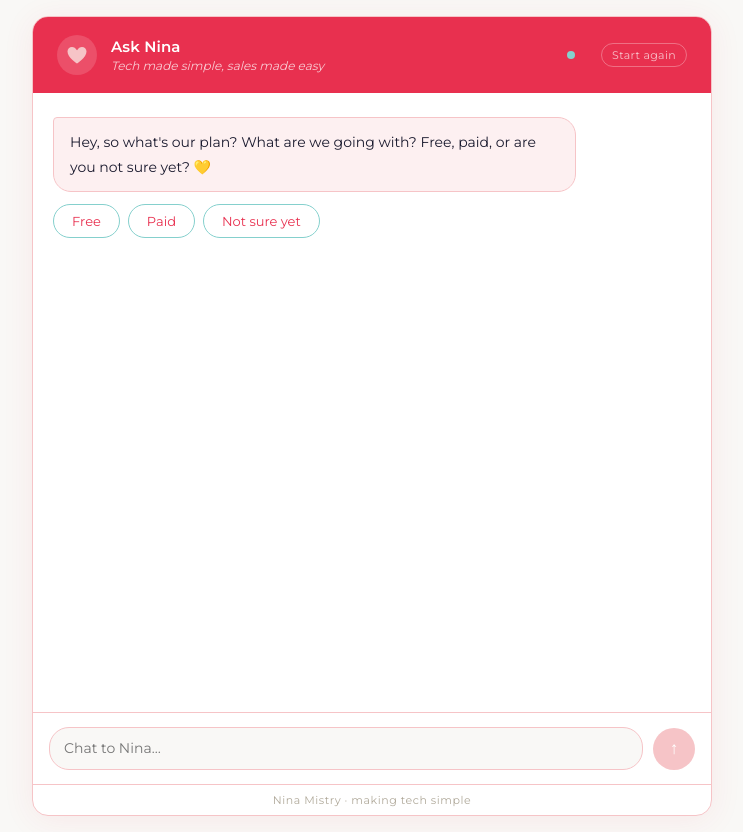
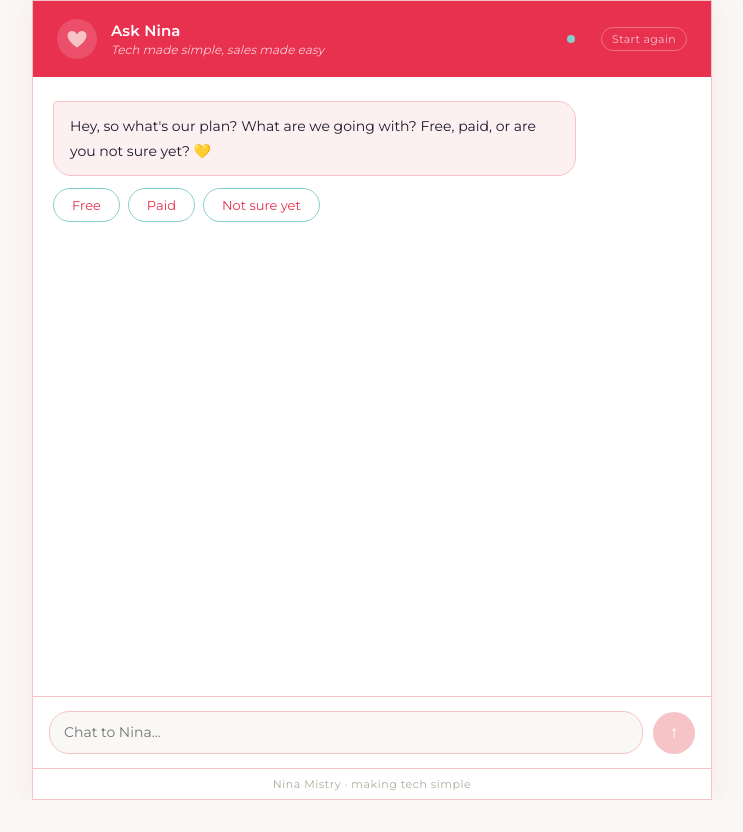
Before and after one commit to nina-1983/nina-bot, a website: page index.html in a window 1280 px wide. Shown: the whole page, without its empty margins (268-1011 px from the left). After the commit the page ends 800 px from the top, so only its background shows below. Drawn offline with Linux system fonts and the light colour scheme.

Commit message:
Update index.html

```diff
--- a/index.html
+++ b/index.html
@@ -13,18 +13,17 @@
     background: #f9f8f6;
     display: flex;
     justify-content: center;
-    align-items: center;
+    align-items: flex-start;
     min-height: 100vh;
-    padding: 16px;
+    padding: 0;
   }
 
-  .chat-wrapper {
+ .chat-wrapper {
     width: 100%;
     max-width: 680px;
     height: 100vh;
-    min-height: 500px;;
     background: #fff;
-    border-radius: 16px;
+    border-radius: 0;
     border: 1px solid #f6c4c7;
     display: flex;
     flex-direction: column;
```
